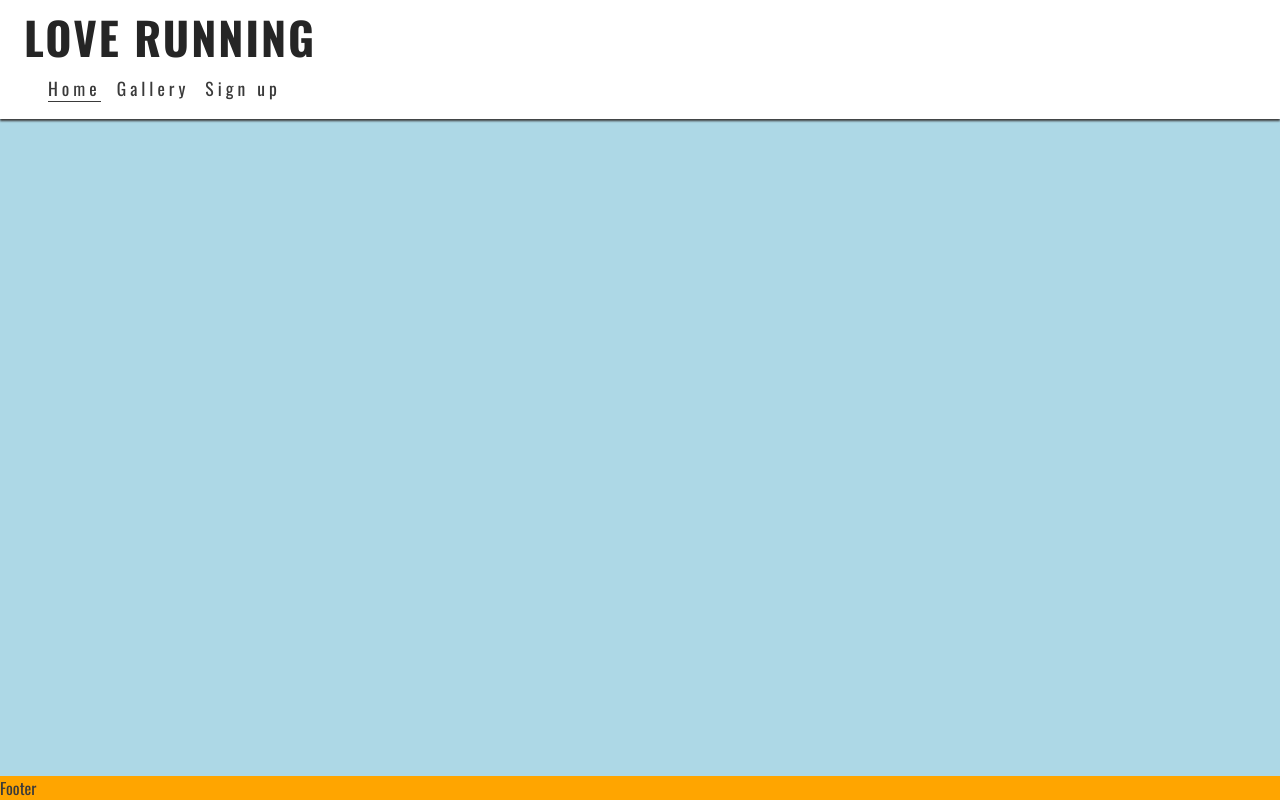
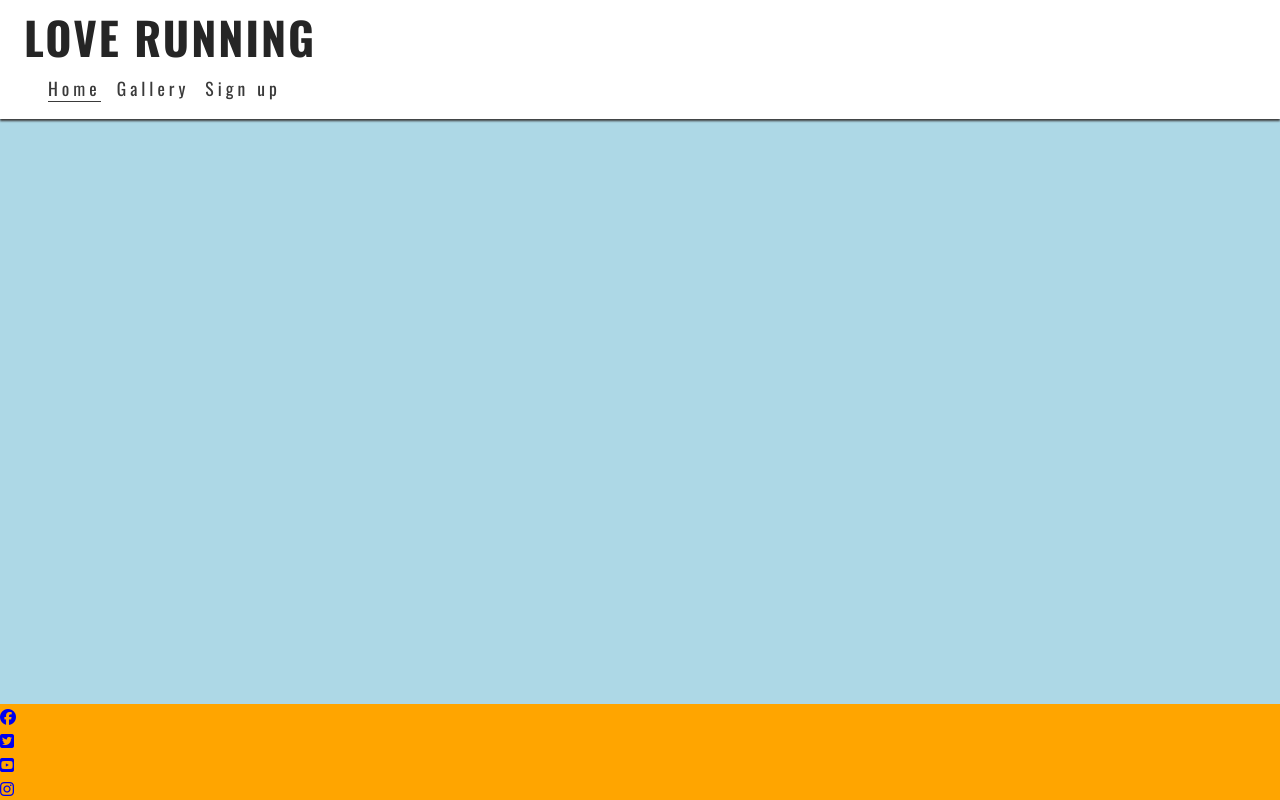
Before and after one commit to SIMMI-K/Love-running, a plain HTML site: page index.html in a window 1280 px wide. Drawn offline with nearby package versions, Linux system fonts and the light colour scheme.

Commit message:
add facebook from font awesome

```diff
--- a/index.html
+++ b/index.html
@@ -49,9 +49,33 @@
     <!--main content-->
     <main>Main Content</main>
     <!--footer-->
-    <footer>Footer</footer>
+    <footer>
+        <ul id="social-networks">
+            <li>
+                <a href="https://www.facebook.com/" target="_blank" rel="noopener"
+                    aria-label="Visit our Facebook page (opens in a new tab)">
+                    <i class="fa-brands fa-facebook"></i></a>
+            </li>
+            <li>
+                <a href="https://www.twitter.com/" target="_blank" rel="noopener"
+                    aria-label="Visit our Twitter page (opens in a new tab)">
+                    <i class="fa-brands fa-twitter-square"></i></a>
+            </li>
+            <li>
+                <a href="https://www.youtube.com/" target="_blank" rel="noopener"
+                    aria-label="Visit our YouTube page (opens in a new tab)">
+                    <i class="fa-brands fa-youtube-square"></i></a>
+            </li>
+            <li>
+                <a href="https://www.instagram.com/" target="_blank" rel="noopener"
+                    aria-label="Visit our Instagram page (opens in a new tab)">
+                    <i class="fa-brands fa-instagram"></i></a>
+            </li>
+        </ul>
+    </footer>
 
-
+    <!-- Font Awesome kit -->
+    <script src="https://kit.fontawesome.com/3b20d96fa9.js" crossorigin="anonymous"></script>
 </body>
 
 </html>
```
